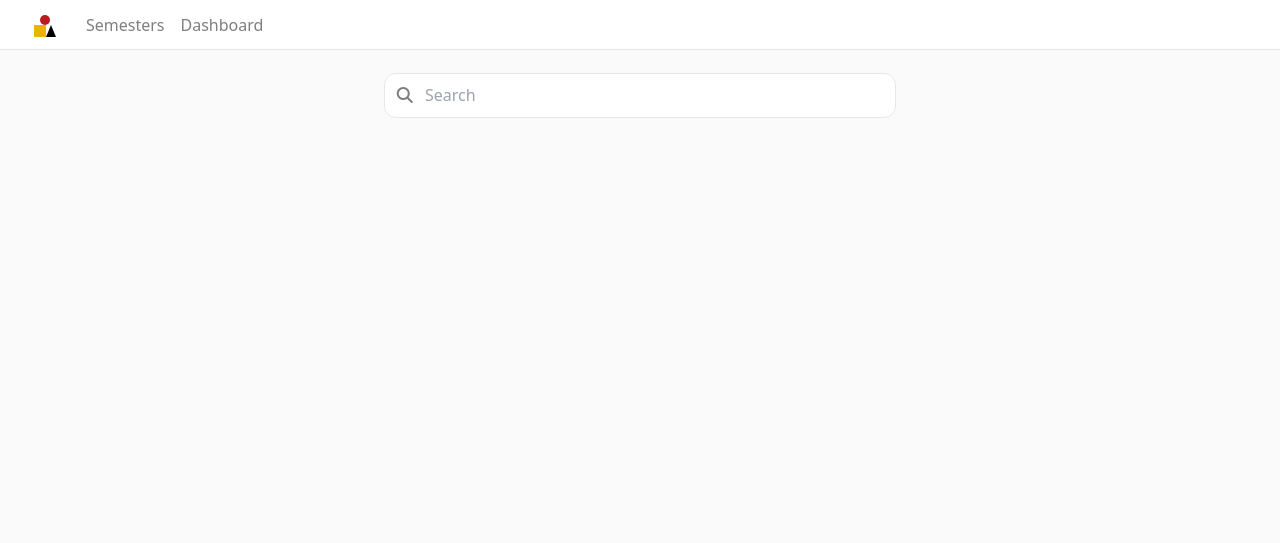
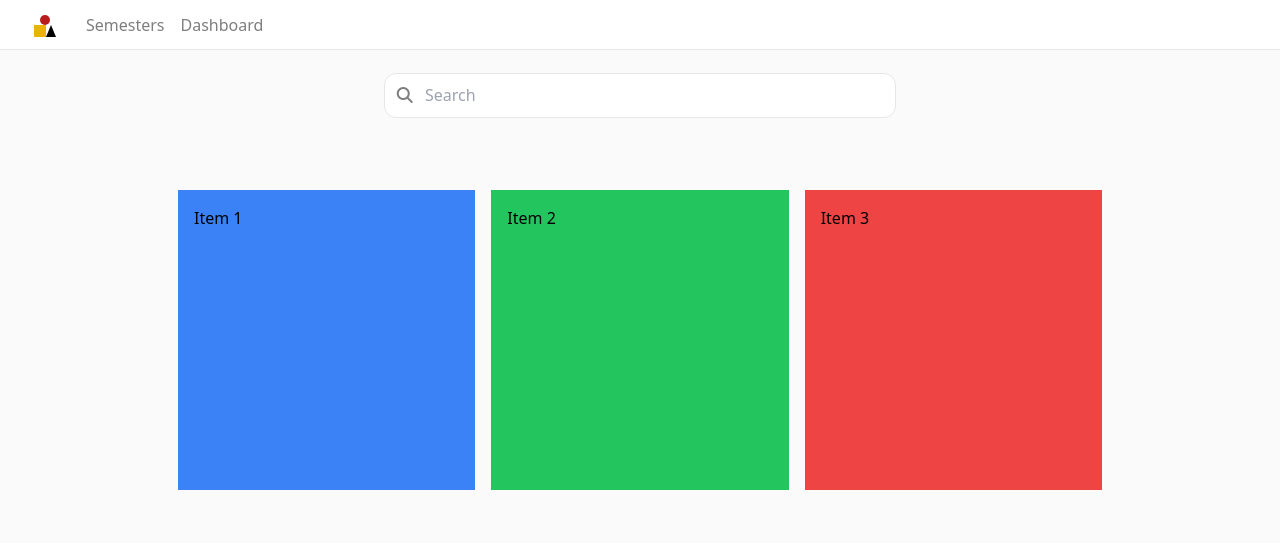
Before and after one commit to heismyke/School_visualisation_dashboard, a website: page index.html in a window 1280 px wide. Drawn offline with nearby package versions, Linux system fonts and the light colour scheme.

Commit message:
second message

```diff
--- a/index.html
+++ b/index.html
@@ -59,7 +59,13 @@
        </div>
        <div class="w-[100%] h-[50px]  flex items-center justify-center my-5 relative">
         <i class="fa-solid fa-magnifying-glass absolute left-[15%] md:left-[32%]  lg:left-[31%] text-[#7e7e7e]"></i>
-        <input type="search" class="text-[16px] bg-white border w-[80%] md:w-[40%] input h-[45px] pl-[40px] rounded-xl" placeholder="Search" >
+        <input type="search" class="text-[16px] bg-white border w-[80%] md:w-[40%] input h-[45px] pl-[40px] rounded-xl pr-2" placeholder="Search" >
+       </div>
+       <div class="w-[80%]  lg:w-[80%] md:w-[90%] mx-auto py-[0px] px-[0px]  md:py-[50px] md:px-[0px] grid lg:px-[50px] grid-cols-1 md:grid-cols-3 gap-4 ">
+        <div class="bg-blue-500 h-[200px] md:h-[200px] lg:h-[300px] p-4">Item 1</div>
+        <div class="bg-green-500 h-[200px] md:h-[200px] lg:h-[300px] p-4">Item 2</div>
+        <div class="bg-red-500 h-[200px] md:h-[200px] lg:h-[300px] p-4">Item 3</div>
+
        </div>
     </div>
 
```
Also changed, not shown: dist/output.css.
